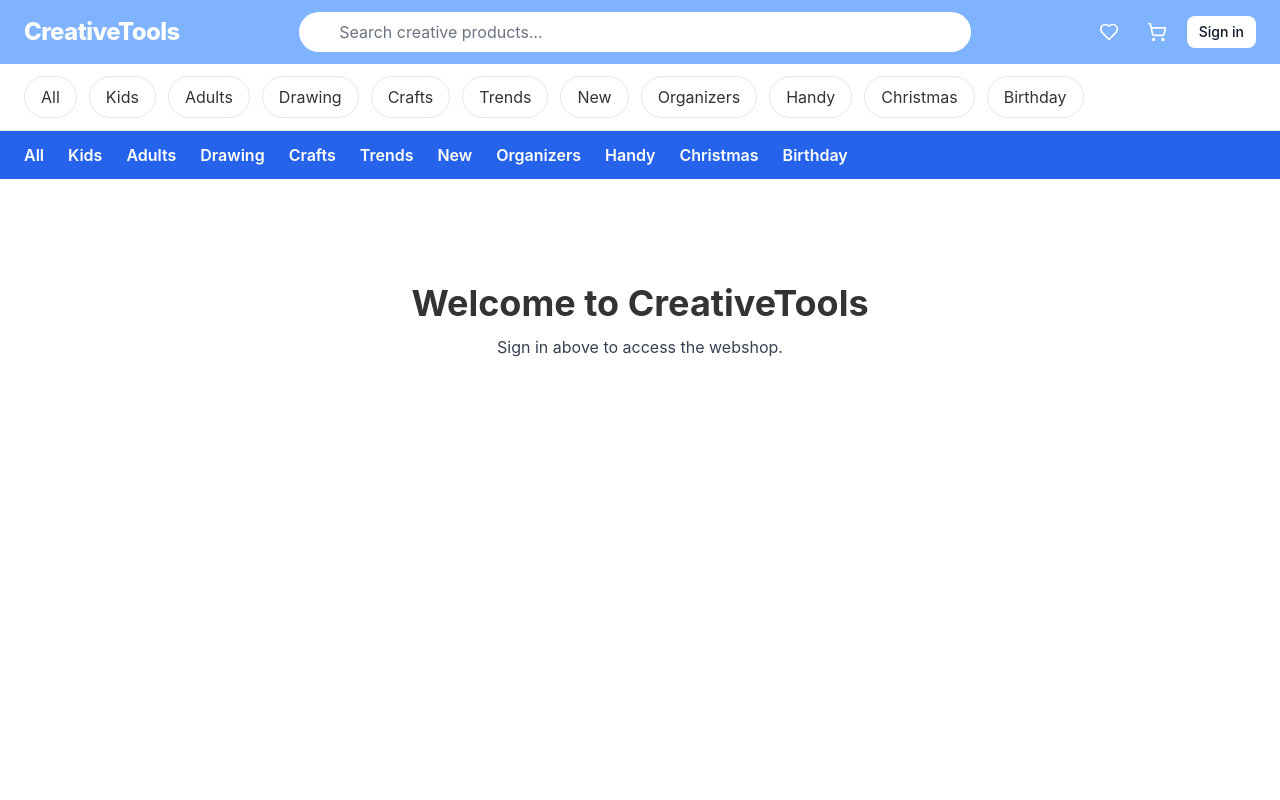
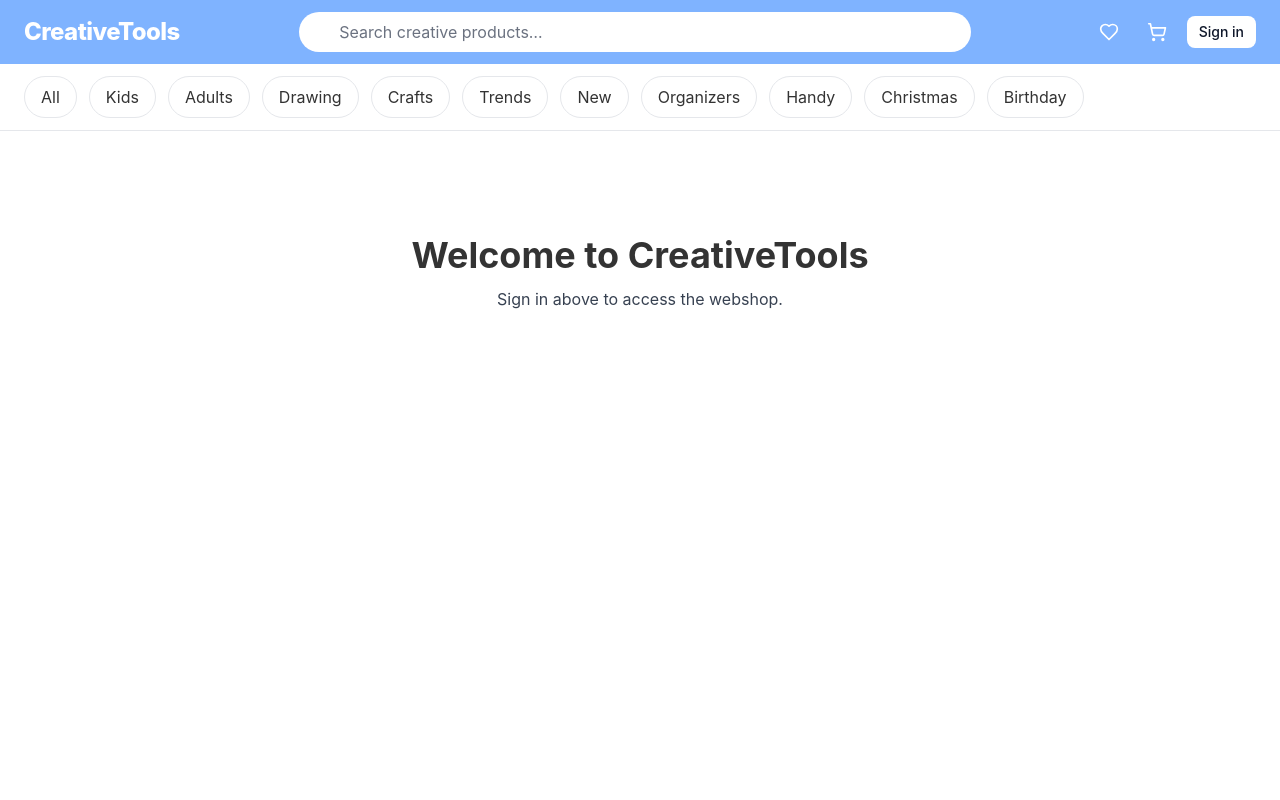
Before and after one commit to everyfun89/Creative-Tools-Shop., a Next.js app: page / in a window 1280 px wide. Shown: the top 800 px of the page. Built offline with nearby package versions, Linux system fonts and the light colour scheme; no server answers.

Commit message:
Update index.js

```diff
--- a/pages/index.js
+++ b/pages/index.js
@@ -1,51 +1,11 @@
 "use client";
 import { useSession } from "next-auth/react";
-import Link from "next/link";
 
 export default function Home() {
   const { data: session } = useSession();
 
   return (
     <div className="min-h-screen flex flex-col">
-      {/* MENU */}
-      <nav className="bg-blue-600 shadow-md">
-        <div className="max-w-7xl mx-auto px-6 py-3 flex items-center space-x-6">
-          <Link href="/" className="text-white font-semibold hover:text-gray-200">
-            All
-          </Link>
-          <Link href="/kids" className="text-white font-semibold hover:text-gray-200">
-            Kids
-          </Link>
-          <Link href="/adults" className="text-white font-semibold hover:text-gray-200">
-            Adults
-          </Link>
-          <Link href="/drawing" className="text-white font-semibold hover:text-gray-200">
-            Drawing
-          </Link>
-          <Link href="/crafts" className="text-white font-semibold hover:text-gray-200">
-            Crafts
-          </Link>
-          <Link href="/trends" className="text-white font-semibold hover:text-gray-200">
-            Trends
-          </Link>
-          <Link href="/new" className="text-white font-semibold hover:text-gray-200">
-            New
-          </Link>
-          <Link href="/organizers" className="text-white font-semibold hover:text-gray-200">
-            Organizers
-          </Link>
-          <Link href="/handy" className="text-white font-semibold hover:text-gray-200">
-            Handy
-          </Link>
-          <Link href="/christmas" className="text-white font-semibold hover:text-gray-200">
-            Christmas
-          </Link>
-          <Link href="/birthday" className="text-white font-semibold hover:text-gray-200">
-            Birthday
-          </Link>
-        </div>
-      </nav>
-
       {/* MAIN CONTENT */}
       <main className="flex-grow max-w-7xl mx-auto py-10 px-6 bg-white w-full">
         {!session ? (
```
